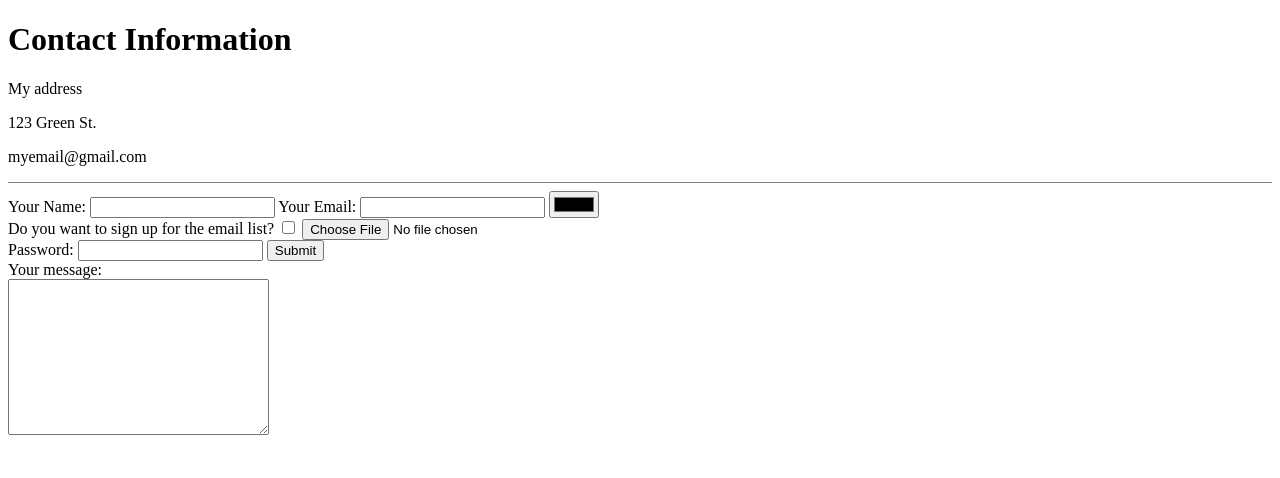
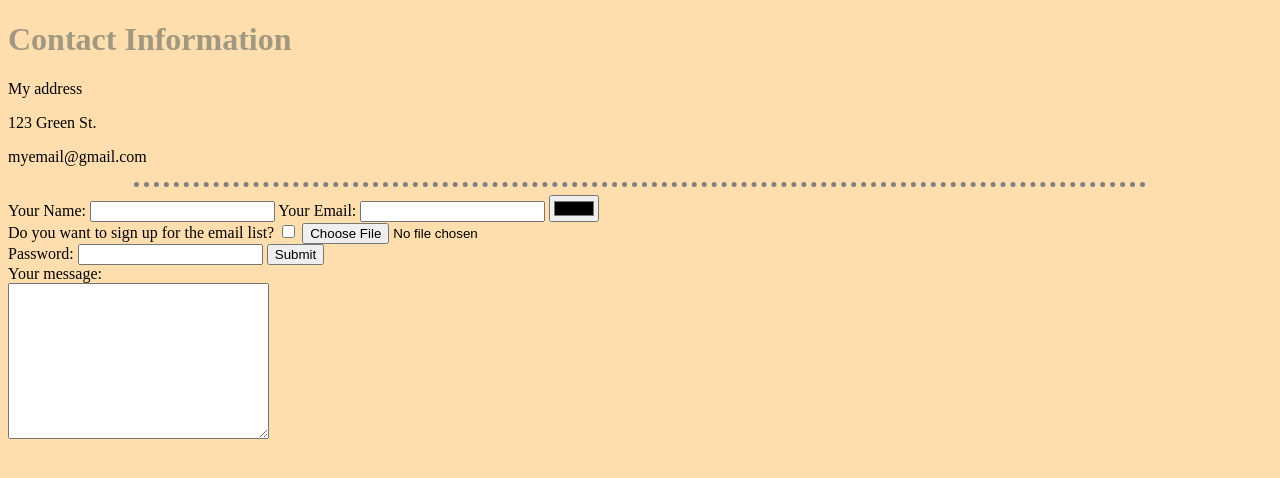
Before and after one commit to jchavez3019/cv, a plain HTML site: page contact.html in a window 1280 px wide. Drawn offline with Linux system fonts and the light colour scheme.

Commit message:
started styling

```diff
--- a/contact.html
+++ b/contact.html
@@ -3,6 +3,7 @@
     <head>
         <meta charset="utf-8">
         <title>Contact Information</title>
+        <link rel="stylesheet" href="css/styles.css">
     </head>
     <body>
         <h1>Contact Information</h1>
@@ -27,7 +28,7 @@
             <br>
             <label>Your message: </label>
             <br>
-            <textarea name="name" rows="10" cols="30"></textarea>
+            <textarea name="yourMessage" rows="10" cols="30"></textarea>
         </form>
     </body>
 </html>
--- /dev/null
+++ b/css/styles.css
@@ -0,0 +1,23 @@
+        body {
+            background-color: navajowhite;
+        }
+
+        hr {
+            background-color: navajowhite;
+            border-style: none;
+            border-top-style: dotted;
+            border-color: grey;
+            border-width: 5px;
+            height: 0px;
+            width: 80%
+        }
+
+        h1 {
+            color: #A19882;
+        }
+        h2 {
+            color: #A19882;
+        }
+        h3 {
+            color: #A19882;
+        }
```
Also changed, not shown: hobbies.html (+1 -0 lines), index.html (+2 -0 lines).
